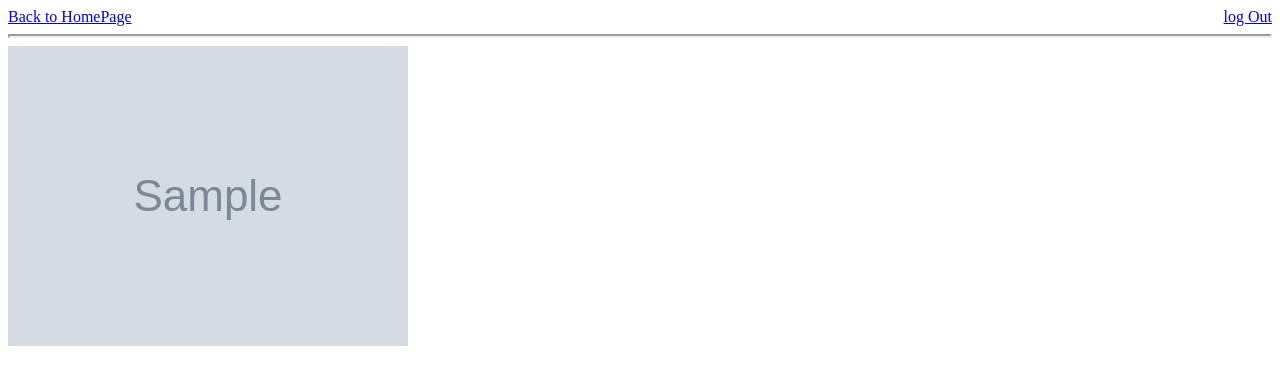
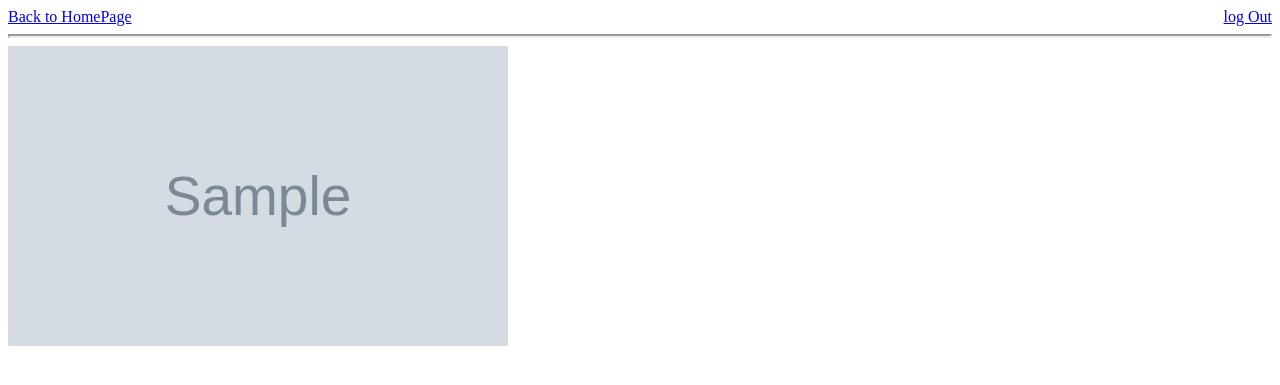
Before and after one commit to bopopescu/Web-development-Cloud-Computing, a Flask app: template webapp/app/templates/imgdetail.html in a window 1280 px wide. Shown: the top 385 px of the page. Run offline with Flask 2, Linux system fonts and the light colour scheme; the template is opened without the code that fills it: most values are stand-ins (such as "Sample title", 1, 10 or a date in 2020); grey boxes marked "Sample" are stand-in pictures.

Commit message:
change the image detail setting

```diff
--- a/webapp/app/templates/imgdetail.html
+++ b/webapp/app/templates/imgdetail.html
@@ -8,7 +8,7 @@
         <div style="text-align:right"><a href="{{url_for('LogOut')}}">log Out</a></div>
         <hr style="border-style:inset; border-width:2px;">
         {% for img in images %}
-            <img src="{{url_for("static",filename=img)}}">
+            <img style="height:300;width:500;" src="{{url_for('static',filename=img)}}">
         {% endfor %}
     </body>
 </html>
```
